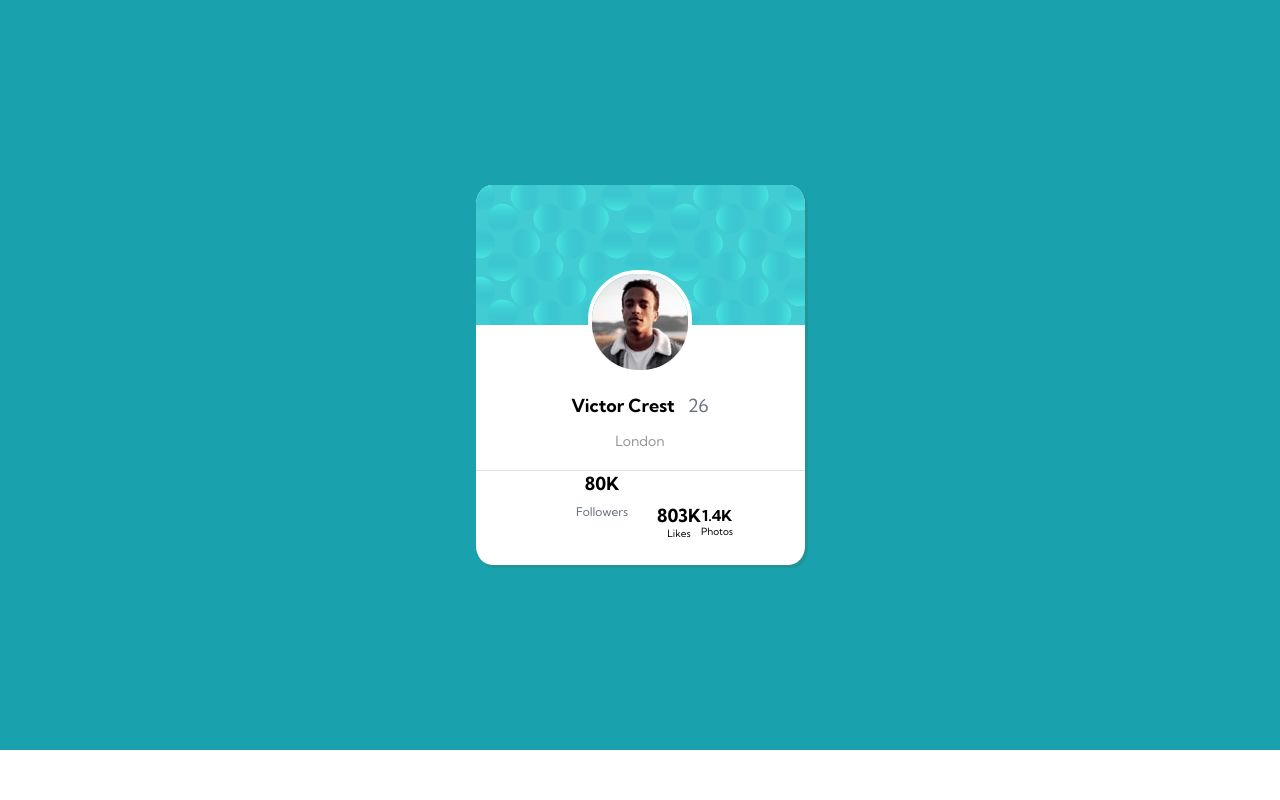
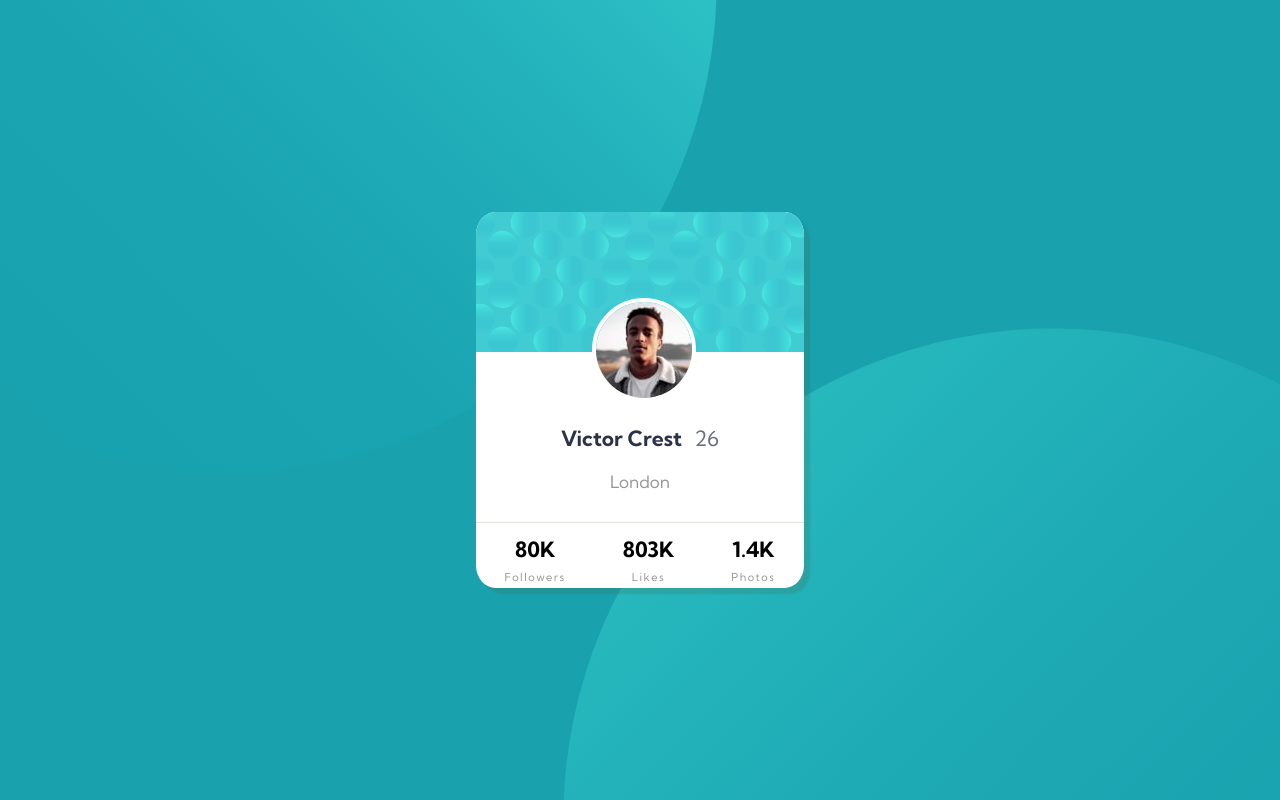
Before and after one commit to duquerson/card_challeng_mentor, a plain HTML site: page index.html in a window 1280 px wide. Drawn offline with Linux system fonts and the light colour scheme.

Commit message:
modificaciones principales reorganizacion y terminacion del proyect

```diff
--- a/css/style.css
+++ b/css/style.css
@@ -29,104 +29,89 @@ html {
 
 .container {
     /* contendor de la pagina */
+    width: 100vw;
+    height: 100vh;
+    background-image: url("./images/bg-pattern-top.svg"), url("./images/bg-pattern-bottom.svg");
+    background-repeat: no-repeat;
+    background-position: right 44vw bottom 41vh, left 44vw top 41vh;
     background-color: var(--Dark-cyan);
-    width: 100%;
-    height: 750px;
     display: flex;
     justify-content: center;
     align-items: center;
 }
 
-.cardbody {
+.container_cardbody {
     /* contendedor de la tarjeta */
-    width: 329px;
-    height: 380px;
+    width: 328px;
+    height: 376px;
     overflow: hidden;
     background-color: white;
-    border-radius: 5%;
-    box-shadow: 3px 3px 1px rgba(89, 73, 30, 0.16);
-    position: absolute;
+    border-radius: 6%;
+    box-shadow: 6px 6px 2px rgba(89, 73, 30, 0.16);
+    position: relative;
 }
 
-.cardbody_imagenlogo {
-    /* modificaciones al fondo logo */
-    width: 329 px;
-    height: 140px;
+.cardbody_text {
+    /* modificaciones al contenido central de la tarjeta */
+    text-align: center;
+    font-size: 1.8rem;
+    border-bottom: 1px solid rgba(89, 73, 30, 0.16);
 }
 
-.cardbody_perfil {
-    /* modificaciones al contenido central de la tarjeta */
-    width: 329 px;
-    height: 144 px;
-    border-bottom: 1px solid rgba(89, 73, 30, 0.16);
-    display: flex;
-    flex-direction: column;
-    justify-content: center;
-    align-items: center;
+.cardbody_text img {
+    /* modificaciones a la imagen */
+    border: 4.8px solid white;
+    border-radius: 50%;
+    background-color: white;
+    position: absolute;
+    right: 32.8%;
+    top: 23%;
 }
 
-.cardbody_perfil img {
-    /* modificaciones a la imagen */
-    position: relative;
-    border: 4.8px solid white;
-    border-radius: 48%;
-    bottom: 55px;
+.cardbody_text h1 {
+    /* modificaciones al texto parte 1  del bodycard*/
+    margin-top: 70px;
+    font-weight: 700;
+    color: var(--Very-dark-blue);
+    margin-bottom: 20px;
 }
 
-.cardbody_perfil h1 {
-    /* modificaciones al texto parte 1 */
-    position: relative;
-    font-size: 18px;
-    font-weight: 700;
-    bottom: 35px;
+.cardbody_text span {
+    /* modificaciones al texto parte 2 del bodycard*/
+    color: var(--Dark-grayish-blue);
+    font-weight: 400;
+    margin-left: 8px;
 }
 
-.cardbody_perfil span {
-    /* modificaciones al texto parte 2 */
-    color: var(--Dark-grayish-blue);
+.cardbody_text h2 {
+    /* modificaciones al texto parte 3 del bodycard*/
+    font-size: 1.7rem;
     font-weight: 400;
-    margin-left: 9px;
-}
-
-.cardbody_perfil p {
-    /* modificaciones al texto parte 3 */
-    position: relative;
-    font-size: 14px;
-    font-weight: 400;
-    bottom: 20px;
     color: var(--Dark-gray);
+    margin-bottom: 30px;
 }
 
 .cardbody_footer {
-    /* modificaciones al pie de pagina */
-    width: 329px;
-    height: 101px;
+    /* moficiaciones al footer */
+    text-align: center;
     display: flex;
+    flex-direction: row;
     align-items: center;
-    justify-content: center;
-    text-align: center;
+    justify-content: space-around;
+    font-size: 1.8rem;
+    margin-top: 13px;
+    height: auto;
 }
 
-.cardbody_footer--followers {
-    height: 100px;
-    width: 110px;
+.cardbody_footer--text h3 {
+    /* modificaciones al texto del footer parte 1 */
+    margin-bottom: 8px;
 }
 
-.cardbody_footer--followers h2 {
-    /* modificaciones al texto seguidores */
-    font-size: 18px;
-    font-weight: 700;
+.cardbody_footer--text h4 {
+    /* modificaciones al texto del footer parte 2 */
+    font-weight: 400;
+    color: var(--Dark-gray);
+    font-size: 1.1rem;
+    letter-spacing: 1.5px;
 }
-
-.cardbody_footer--followers p {
-    margin-top: 9px;
-    font-weight: 400;
-    font-size: 12px;
-    color: var(--Dark-grayish-blue);
-}
-
-.cardbody_footer--like h2 {
-    font-size: 18px;
-    font-weight: 700;
-    margin: 0 auto;
-}
--- a/index.html
+++ b/index.html
@@ -14,27 +14,27 @@
 
 <body>
     <main class="container">
-        <section class="cardbody">
-            <section class="cardbody_imagenlogo">
-                <img src="./css/images/bg-pattern-card.svg" alt="logo_font">
-            </section>
-            <section class="cardbody_perfil">
-                <img src="./css/images/image-victor.jpg" class="cardbody_perfil--imagen" alt="imagen_perfil">
-                <h1>Victor Crest <span> 26</span></h1>
-                <p>London</p>
+        <section class="container_cardbody">
+            <img src="./css/images/bg-pattern-card.svg" alt="logo_card">
+            <section class="cardbody_text">
+                <img src="./css/images/image-victor.jpg" alt="img_vitok">
+                <h1>Victor Crest
+                    <span>26</span>
+                </h1>
+                <h2>London</h2>
             </section>
             <section class="cardbody_footer">
-                <div class="cardbody_footer--followers">
-                    <h2>80K</h2>
-                    <p>Followers</p>
+                <div class="cardbody_footer--text">
+                    <h3>80K</h3>
+                    <h4>Followers</h4>
                 </div>
-                <div class="cardbody_footer--like">
-                    <h2>803K</h2>
-                    <p>Likes</p>
+                <div class="cardbody_footer--text">
+                    <h3>803K</h3>
+                    <h4>Likes</h4>
                 </div>
-                <div class="cardbody_footer--photos">
-                    <h2>1.4K</h2>
-                    <p>Photos</p>
+                <div class="cardbody_footer--text">
+                    <h3>1.4K</h3>
+                    <h4>Photos</h4>
                 </div>
             </section>
         </section>
```
